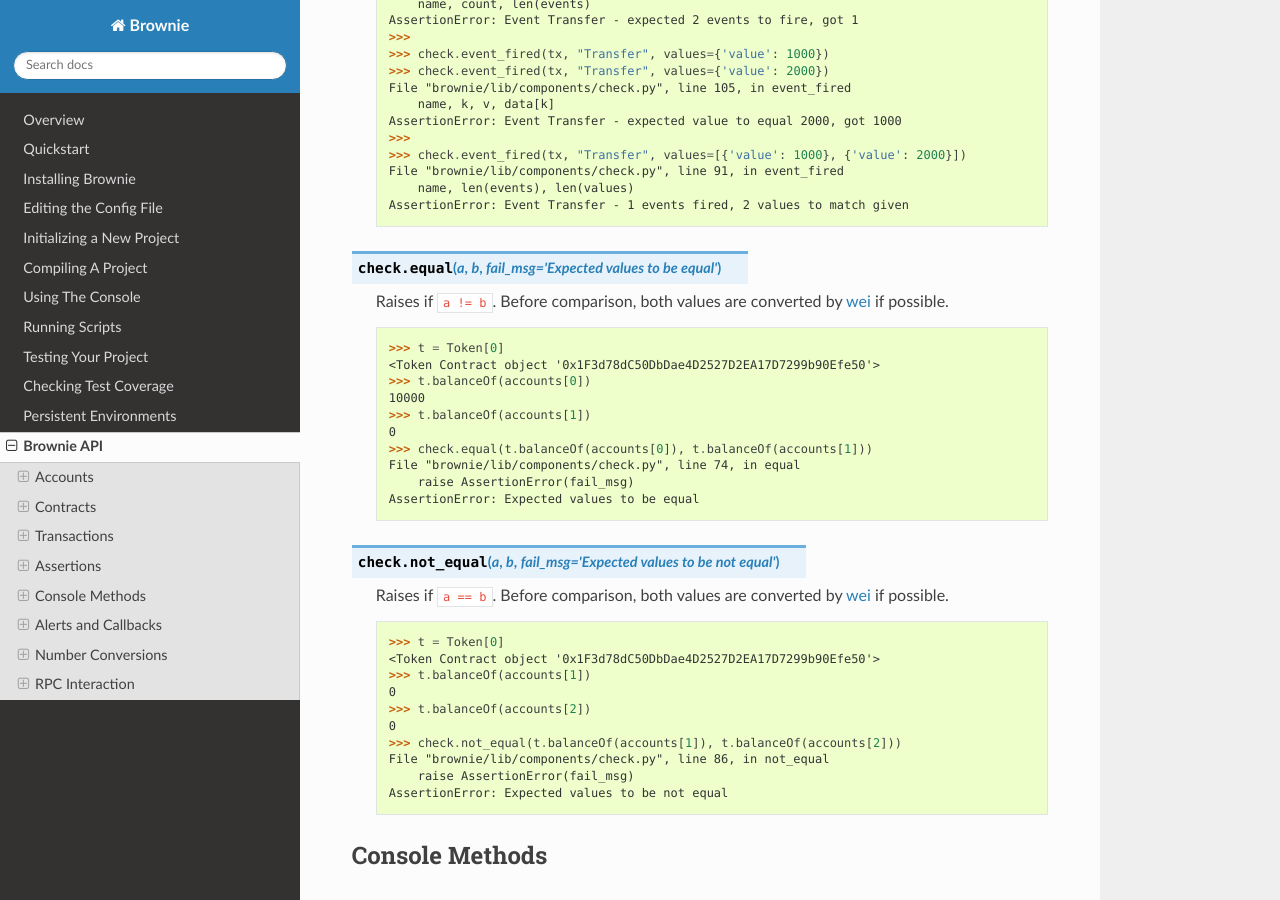
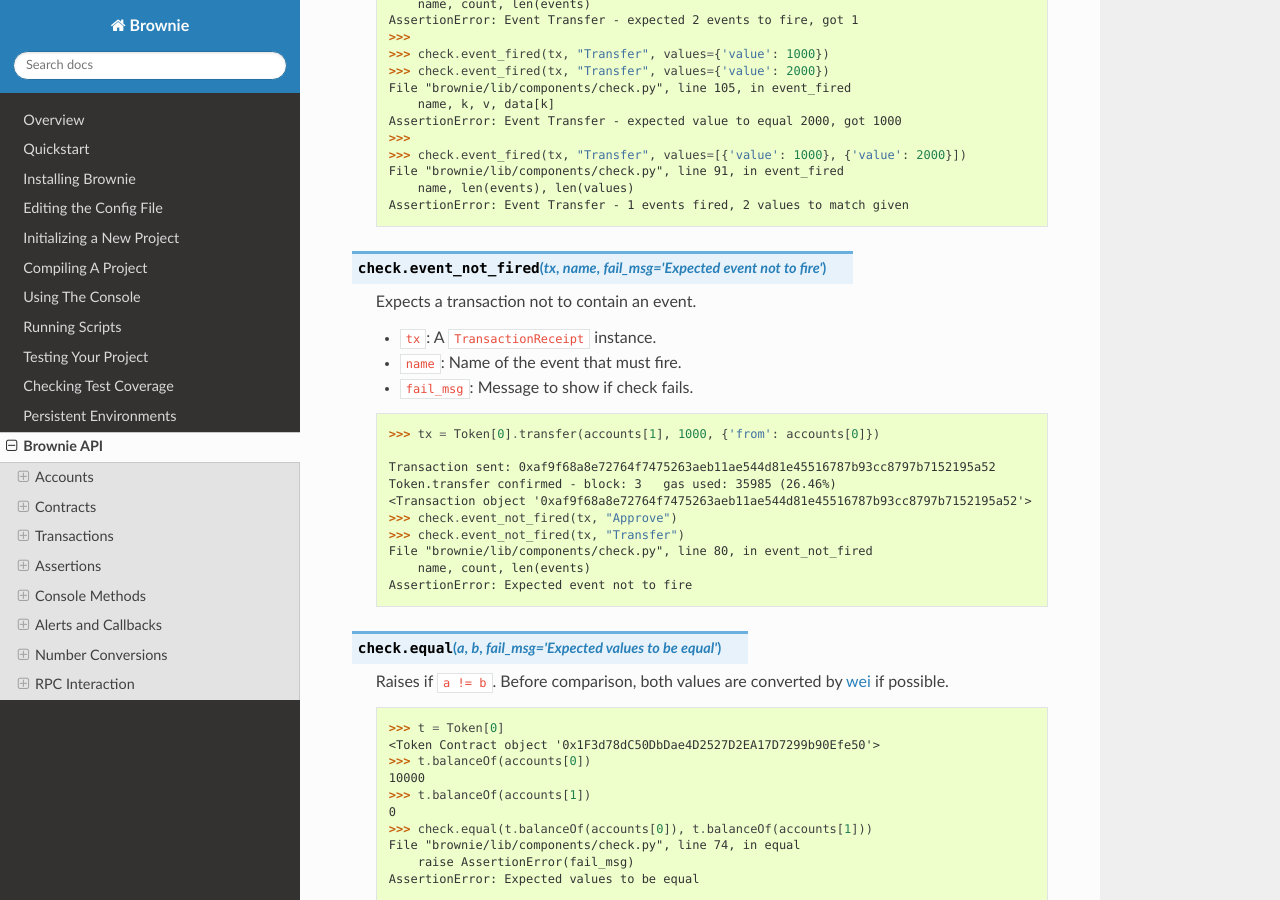
Before and after one commit to eth-brownie/brownie, a Sphinx documentation site: the page built from docs/api.rst, in a window 1280 px wide and 900 px high, scrolled down 18341 px. Built offline with Sphinx 7.4.7 and the Read the Docs theme 2.0.0, drawn with Linux system fonts in a browser that asks for light colours.

Commit message:
check.event_not_fired

```diff
--- a/docs/api.rst
+++ b/docs/api.rst
@@ -988,6 +988,27 @@
             name, len(events), len(values)
         AssertionError: Event Transfer - 1 events fired, 2 values to match given
 
+.. py:method:: check.event_not_fired(tx, name, fail_msg="Expected event not to fire")
+
+    Expects a transaction not to contain an event.
+
+    * ``tx``: A ``TransactionReceipt`` instance.
+    * ``name``: Name of the event that must fire.
+    * ``fail_msg``:  Message to show if check fails.
+
+    .. code-block:: python
+
+        >>> tx = Token[0].transfer(accounts[1], 1000, {'from': accounts[0]})
+
+        Transaction sent: 0xaf9f68a8e72764f7475263aeb11ae544d81e45516787b93cc8797b7152195a52
+        Token.transfer confirmed - block: 3   gas used: 35985 (26.46%)
+        <Transaction object '0xaf9f68a8e72764f7475263aeb11ae544d81e45516787b93cc8797b7152195a52'>
+        >>> check.event_not_fired(tx, "Approve")
+        >>> check.event_not_fired(tx, "Transfer")
+        File "brownie/lib/components/check.py", line 80, in event_not_fired
+            name, count, len(events)
+        AssertionError: Expected event not to fire
+
 .. py:method:: check.equal(a, b, fail_msg = "Expected values to be equal")
 
     Raises if ``a != b``. Before comparison, both values are converted by wei_ if possible.
```
Also changed, not shown: 1 other file.
